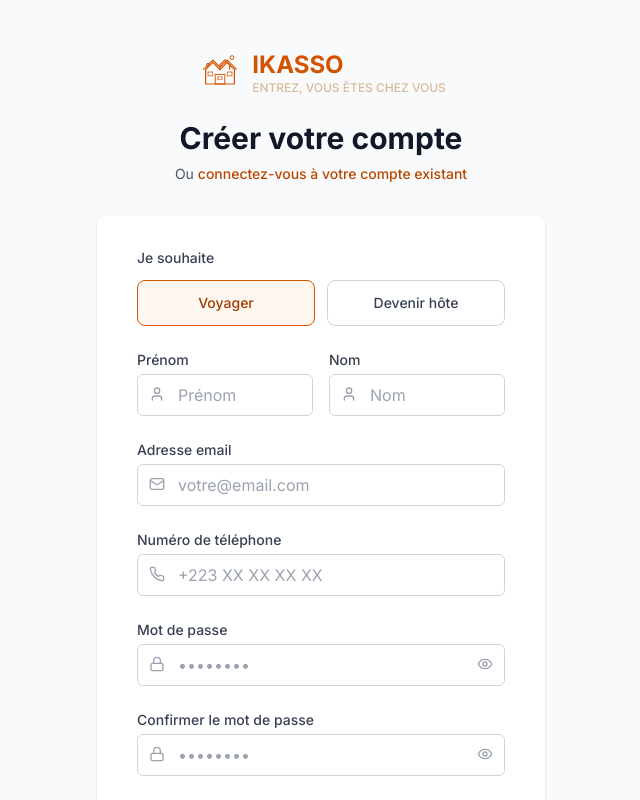
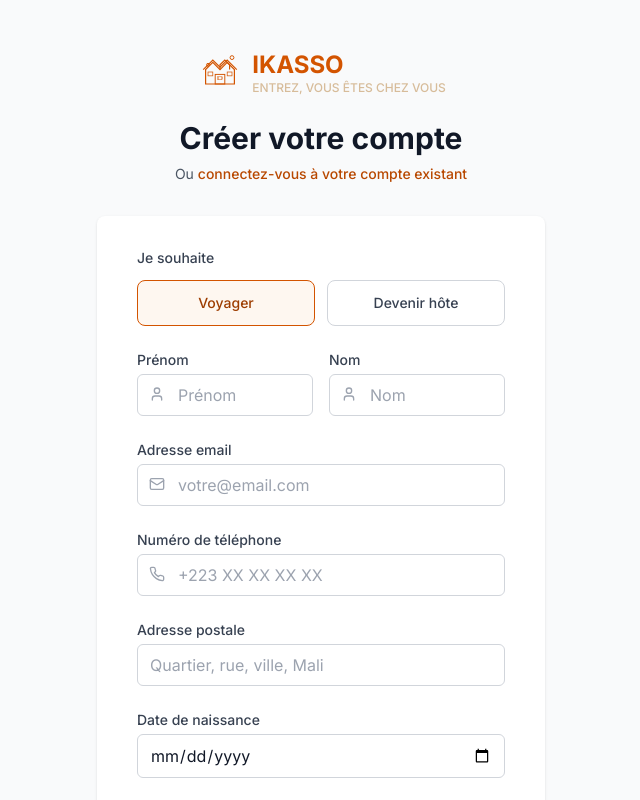
Before and after one commit to isanogo97/ikasso-, a Next.js app in the folder apps/web/: page /auth/register in a window 1280 px wide. Shown: the top 800 px of the page, without its empty margins (319-959 px from the left). Built offline with nearby package versions, Linux system fonts and the light colour scheme.

Commit message:
feat: utiliser vraies données utilisateur - formulaire inscription complet + dashboard personnalisé

```diff
--- a/apps/web/app/auth/register/page.tsx
+++ b/apps/web/app/auth/register/page.tsx
@@ -13,6 +13,8 @@ export default function RegisterPage() {
     lastName: '',
     email: '',
     phone: '',
+    address: '',
+    dateOfBirth: '',
     password: '',
     confirmPassword: ''
   })
@@ -75,8 +77,25 @@ export default function RegisterPage() {
 
     setIsLoading(true)
 
-    // Simulation d'inscription
+    // Simulation d'inscription - sauvegarde des données utilisateur
     setTimeout(() => {
+      // Sauvegarder les données utilisateur dans localStorage (en attendant une vraie base de données)
+      const userData = {
+        firstName: formData.firstName,
+        lastName: formData.lastName,
+        email: formData.email,
+        phone: formData.phone,
+        address: formData.address,
+        dateOfBirth: formData.dateOfBirth,
+        userType: userType,
+        memberSince: new Date().toLocaleDateString('fr-FR', { month: 'long', year: 'numeric' }),
+        avatar: null, // Pas de photo par défaut
+        totalBookings: 0,
+        totalSpent: 0
+      }
+
+      localStorage.setItem('ikasso_user', JSON.stringify(userData))
+
       setIsLoading(false)
       // Redirection vers le dashboard approprié
       const dashboardUrl = userType === 'host' ? '/dashboard/host' : '/dashboard'
@@ -213,6 +232,42 @@ export default function RegisterPage() {
                   className="input-field pl-10"
                   placeholder="+223 XX XX XX XX"
                   value={formData.phone}
+                  onChange={handleInputChange}
+                />
+              </div>
+            </div>
+
+            <div>
+              <label htmlFor="address" className="block text-sm font-medium text-gray-700">
+                Adresse postale
+              </label>
+              <div className="mt-1">
+                <input
+                  id="address"
+                  name="address"
+                  type="text"
+                  required
+                  className="input-field"
+                  placeholder="Quartier, rue, ville, Mali"
+                  value={formData.address}
+                  onChange={handleInputChange}
+                />
+              </div>
+            </div>
+
+            <div>
+              <label htmlFor="dateOfBirth" className="block text-sm font-medium text-gray-700">
+                Date de naissance
+              </label>
+              <div className="mt-1">
+                <input
+                  id="dateOfBirth"
+                  name="dateOfBirth"
+                  type="date"
+                  required
+                  className="input-field"
+                  max={new Date().toISOString().split('T')[0]}
+                  value={formData.dateOfBirth}
                   onChange={handleInputChange}
                 />
               </div>
--- a/apps/web/app/dashboard/page.tsx
+++ b/apps/web/app/dashboard/page.tsx
@@ -38,16 +38,44 @@ export default function TravelerDashboard() {
   const [activeTab, setActiveTab] = useState('overview')
   const [isMobileMenuOpen, setIsMobileMenuOpen] = useState(false)
 
-  // User data - in a real app, this would come from authentication/API
-  const user = {
+  // Récupérer les données utilisateur depuis localStorage
+  const getUserData = () => {
+    if (typeof window !== 'undefined') {
+      const savedUser = localStorage.getItem('ikasso_user')
+      if (savedUser) {
+        const userData = JSON.parse(savedUser)
+        return {
+          name: `${userData.firstName} ${userData.lastName}`,
+          firstName: userData.firstName,
+          lastName: userData.lastName,
+          email: userData.email,
+          phone: userData.phone,
+          address: userData.address,
+          dateOfBirth: userData.dateOfBirth,
+          avatar: userData.avatar, // null par défaut
+          memberSince: userData.memberSince,
+          totalBookings: userData.totalBookings || 0,
+          totalSpent: userData.totalSpent || 0
+        }
+      }
+    }
+    // Données par défaut si aucune donnée sauvegardée
+    return {
       name: 'Nouvel Utilisateur',
+      firstName: 'Nouvel',
+      lastName: 'Utilisateur',
       email: 'utilisateur@email.com',
       phone: '+223 XX XX XX XX',
-    avatar: 'https://images.unsplash.com/photo-1633332755192-727a05c4013d?w=100',
+      address: 'Adresse non renseignée',
+      dateOfBirth: '',
+      avatar: null,
       memberSince: 'Novembre 2024',
       totalBookings: 0,
       totalSpent: 0
     }
+  }
+
+  const user = getUserData()
 
   const bookings: Booking[] = [
     // Empty for new users - bookings will be added when user makes reservations
@@ -122,6 +150,7 @@ export default function TravelerDashboard() {
                 <Bell className="h-5 w-5" />
               </button>
               <div className="flex items-center space-x-3">
+                {user.avatar ? (
                   <Image
                     src={user.avatar}
                     alt={user.name}
@@ -129,6 +158,11 @@ export default function TravelerDashboard() {
                     height={32}
                     className="w-8 h-8 rounded-full"
                   />
+                ) : (
+                  <div className="w-8 h-8 rounded-full bg-gray-300 flex items-center justify-center">
+                    <User className="h-4 w-4 text-gray-600" />
+                  </div>
+                )}
                 <span className="text-sm font-medium text-gray-700">{user.name}</span>
               </div>
               <button
@@ -148,6 +182,7 @@ export default function TravelerDashboard() {
           <div className={`lg:w-64 ${isMobileMenuOpen ? 'block' : 'hidden lg:block'}`}>
             <div className="bg-white rounded-lg shadow-md p-6">
               <div className="text-center mb-6">
+                {user.avatar ? (
                   <Image
                     src={user.avatar}
                     alt={user.name}
@@ -155,6 +190,11 @@ export default function TravelerDashboard() {
                     height={80}
                     className="w-20 h-20 rounded-full mx-auto mb-4"
                   />
+                ) : (
+                  <div className="w-20 h-20 rounded-full bg-gray-300 flex items-center justify-center mx-auto mb-4">
+                    <User className="h-10 w-10 text-gray-600" />
+                  </div>
+                )}
                 <h3 className="text-lg font-semibold text-gray-900">{user.name}</h3>
                 <p className="text-sm text-gray-600">Membre depuis {user.memberSince}</p>
               </div>
@@ -418,6 +458,7 @@ export default function TravelerDashboard() {
                 <div className="bg-white rounded-lg shadow-md p-6">
                   <form className="space-y-6">
                     <div className="flex items-center space-x-6">
+                      {user.avatar ? (
                         <Image
                           src={user.avatar}
                           alt={user.name}
@@ -425,9 +466,14 @@ export default function TravelerDashboard() {
                           height={96}
                           className="w-24 h-24 rounded-full"
                         />
+                      ) : (
+                        <div className="w-24 h-24 rounded-full bg-gray-300 flex items-center justify-center">
+                          <User className="h-12 w-12 text-gray-600" />
+                        </div>
+                      )}
                       <div>
                         <button className="btn-primary text-sm">
-                          Changer la photo
+                          {user.avatar ? 'Changer la photo' : 'Ajouter une photo'}
                         </button>
                         <p className="text-xs text-gray-500 mt-1">
                           JPG, GIF ou PNG. 1MB max.
@@ -443,7 +489,7 @@ export default function TravelerDashboard() {
                         <input
                           type="text"
                           className="input-field"
-                          defaultValue="Amadou"
+                          defaultValue={user.firstName || ''}
                         />
                       </div>
                       <div>
@@ -453,7 +499,7 @@ export default function TravelerDashboard() {
                         <input
                           type="text"
                           className="input-field"
-                          defaultValue="Diallo"
+                          defaultValue={user.lastName || ''}
                         />
                       </div>
                     </div>
@@ -477,6 +523,29 @@ export default function TravelerDashboard() {
                         type="tel"
                         className="input-field"
                         defaultValue={user.phone}
+                      />
+                    </div>
+
+                    <div>
+                      <label className="block text-sm font-medium text-gray-700 mb-1">
+                        Adresse postale
+                      </label>
+                      <input
+                        type="text"
+                        className="input-field"
+                        defaultValue={user.address || ''}
+                        placeholder="Quartier, rue, ville, Mali"
+                      />
+                    </div>
+
+                    <div>
+                      <label className="block text-sm font-medium text-gray-700 mb-1">
+                        Date de naissance
+                      </label>
+                      <input
+                        type="date"
+                        className="input-field"
+                        defaultValue={user.dateOfBirth || ''}
                       />
                     </div>
 
```
Lines whose indentation alone changed are shown as unchanged.
